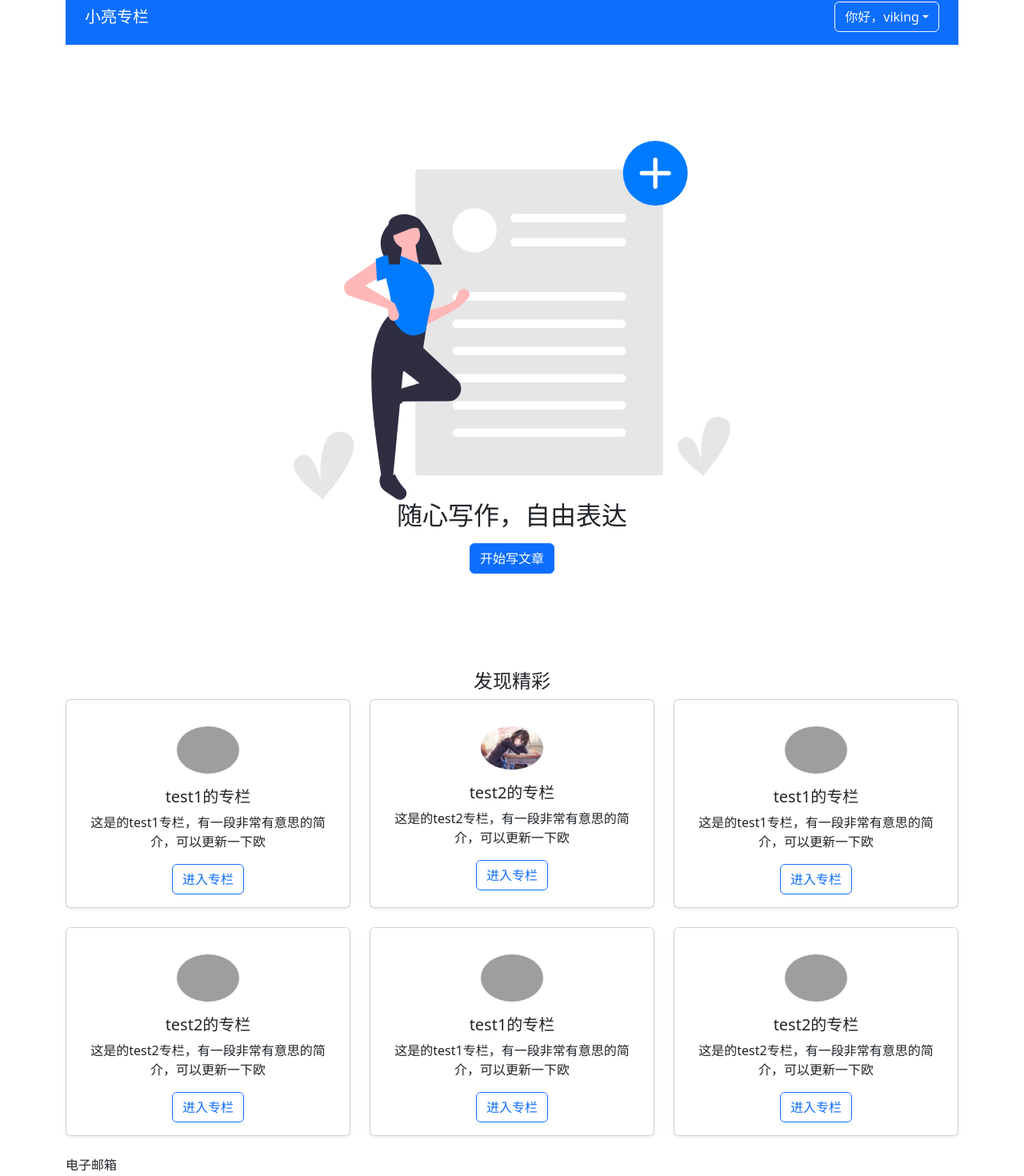
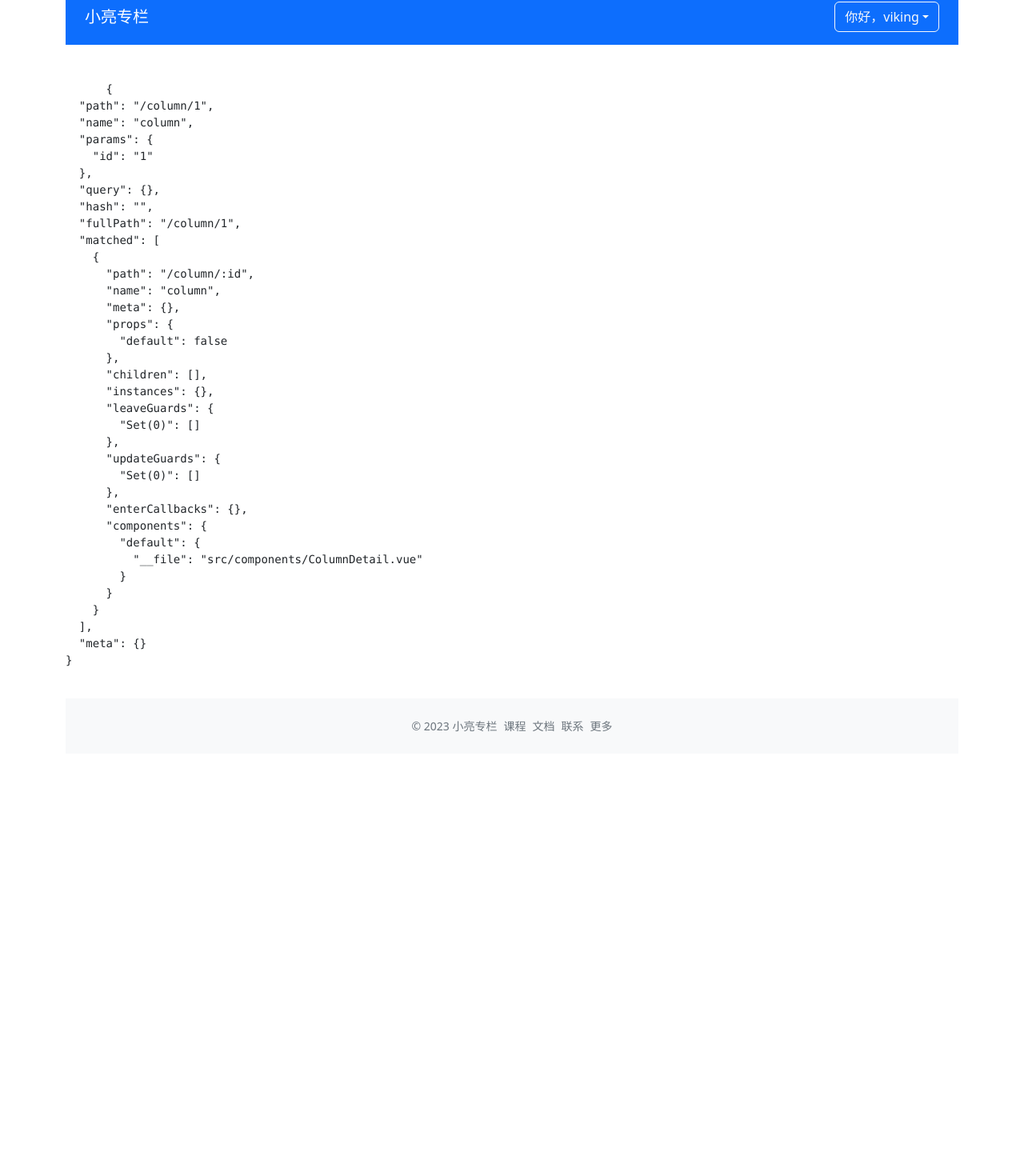
Before and after one commit to CN-L/reconfiguration-zheye, a Vue app: page /column/1 in a window 1280 px wide. Shown: the part 14-1484 px from the top of the page at 80% size. After the commit the page ends 956 px from the top, so only its background shows below. Built offline with nearby package versions, Linux system fonts and the light colour scheme; grey boxes are pictures that could not be loaded.

Commit message:
feat(新增columndetail.vue): 动态路由匹配 传递参数

```diff
--- a/src/App.vue
+++ b/src/App.vue
@@ -1,8 +1,7 @@
 <template>
   <div class="container">
     <GlobalHeader :user="currentUser"></GlobalHeader>
-    <home></home>
-    <login></login>
+    <router-view></router-view>
     <GlobalFooter></GlobalFooter>
   </div>
 </template>
@@ -10,8 +9,6 @@
 <script lang="ts">
 import { defineComponent, ref } from 'vue'
 import GlobalHeader, { UserProps } from '@/components/GlobalHeader.vue'
-import Home from '@/views/Home.vue'
-import Login from '@/views/Login.vue'
 import GlobalFooter from '@/components/GlobalFooter.vue'
 export default defineComponent({
   name: 'App',
@@ -33,9 +30,7 @@ export default defineComponent({
   },
   components: {
     GlobalHeader,
-    GlobalFooter,
-    Login,
-    Home
+    GlobalFooter
   }
 })
 </script>
--- /dev/null
+++ b/src/components/ColumnDetail.vue
@@ -0,0 +1,22 @@
+<template>
+  <div>
+    <pre>
+      <!-- {{router}} -->
+      {{ route }}
+    </pre>
+  </div>
+</template>
+<script lang="ts">
+import { defineComponent } from 'vue'
+import { useRouter, useRoute } from 'vue-router'
+export default defineComponent({
+  setup () {
+    const router = useRouter()
+    const route = useRoute()
+    return {
+      router,
+      route
+    }
+  }
+})
+</script>
--- a/src/components/ColumnList.vue
+++ b/src/components/ColumnList.vue
@@ -6,7 +6,7 @@
           <img class="rounded-circle border border-light w-25 my-3" :src="column.avatar" :alt="column.title">
           <h5 class="card-title">{{ column.title }}</h5>
           <p class="card-text text-left">{{ column.description }}</p>
-          <a href="#" class="btn btn-outline-primary">进入专栏</a>
+          <router-link :to="{name: 'column', params: { id: 1}}" class="btn btn-outline-primary">进入专栏</router-link>
         </div>
       </div>
     </div>
--- a/src/components/GlobalHeader.vue
+++ b/src/components/GlobalHeader.vue
@@ -1,9 +1,9 @@
 <template>
   <nav class="navbar navbar-dark bg-primary justify-content-between mb-4 px-4">
-    <a class="navbar-brand" href="#">小亮专栏</a>
+    <router-link to="login" class="navbar-brand">小亮专栏</router-link>
     <ul v-if="!user.isLogin" class="list-inline mb-0">
-      <li class="list-inline-item"><a href="#" class="btn btn-outline-light my-2">登陆</a></li>
-      <li class="list-inline-item"><a href="#" class="btn btn-outline-light my-2">注册</a></li>
+      <li class="list-inline-item"><router-link to="login" class="btn btn-outline-light my-2">登陆</router-link></li>
+      <li class="list-inline-item"><router-link to="login" class="btn btn-outline-light my-2">注册</router-link></li>
     </ul>
     <ul v-else class="list-inline mb-0">
       <li class="list-inline-item">
--- a/src/main.ts
+++ b/src/main.ts
@@ -1,5 +1,7 @@
 import 'bootstrap/dist/css/bootstrap.min.css'
 import { createApp } from 'vue'
 import App from './App.vue'
-
-createApp(App).mount('#app')
+import router from '@/router/index'
+const app = createApp(App)
+app.use(router)
+app.mount('#app')
--- /dev/null
+++ b/src/router/index.ts
@@ -0,0 +1,23 @@
+import { defineAsyncComponent } from 'vue'
+import { createRouter, createWebHistory } from 'vue-router'
+const router = createRouter({
+  history: createWebHistory(),
+  routes: [
+    {
+      path: '/',
+      name: 'home',
+      component: () => import('@/views/Home.vue')
+    },
+    {
+      path: '/login',
+      name: 'login',
+      component: () => import('@/views/Login.vue')
+    },
+    {
+      path: '/column/:id',
+      name: 'column',
+      component: () => import('@/components/ColumnDetail.vue')
+    }
+  ]
+})
+export default router
--- a/src/views/Login.vue
+++ b/src/views/Login.vue
@@ -18,9 +18,11 @@
 import { defineComponent, ref } from 'vue'
 import ValidateInput, { RulesProp } from '@/components/ValidateInput.vue'
 import ValidateForm from '@/components/ValidateForm.vue'
+import { useRouter } from 'vue-router'
 export default defineComponent({
   name: 'loginView',
   setup () {
+    const router = useRouter()
     const emailVal = ref('123456@163.com')
     const passWord = ref('123456789l')
 
@@ -39,6 +41,7 @@ export default defineComponent({
     const onFormSubmit = (result: boolean) => {
       if (result) {
         onClear()
+        router.push({ name: 'column', params: { id: 1 } })
       }
     }
     return {
```
